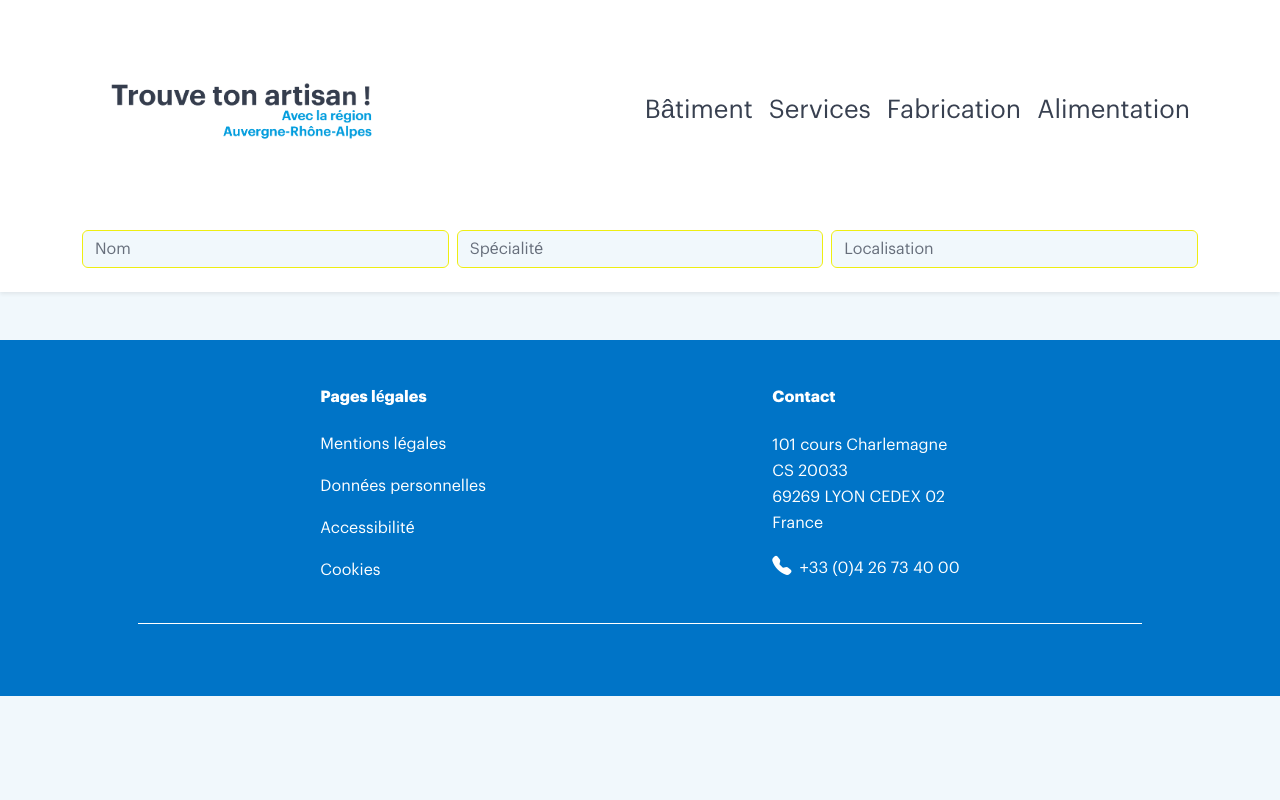
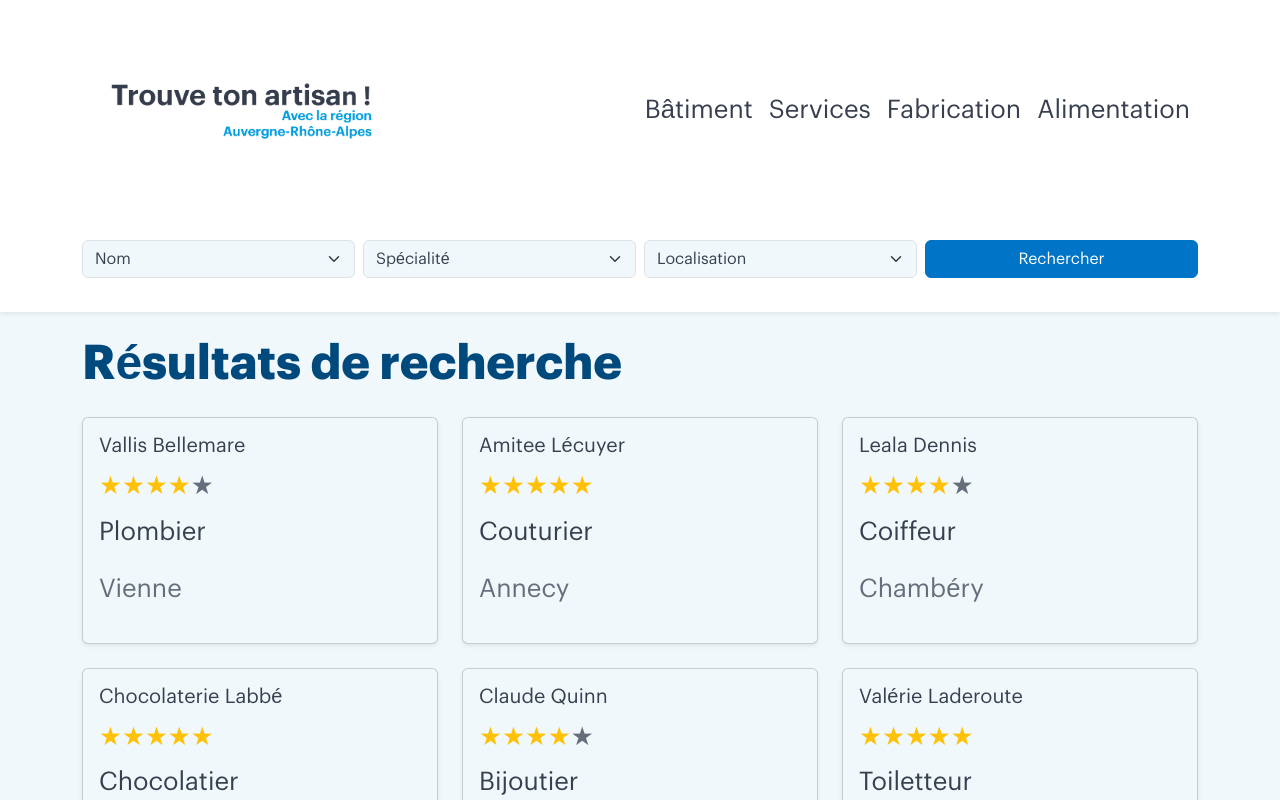
Before and after one commit to Jessie-Gautherot/Trouve-ton-artisan, an Angular app: page /resultats in a window 1280 px wide. Before the commit this address led to /. Shown: the top 800 px of the page. Built offline with nearby package versions, Linux system fonts and the light colour scheme.

Commit message:
add artisan-result

```diff
--- a/src/app/app.routes.ts
+++ b/src/app/app.routes.ts
@@ -1,10 +1,8 @@
 import { Routes } from '@angular/router';
 import { HomeComponent } from './home/home.component';
+import { ArtisanResultComponent } from './artisan-result/artisan-result.component';
 
 export const routes: Routes = [
-  {
-    path: '',
-    component: HomeComponent, // Page d’accueil
-    title: 'Accueil'
-  },
+  {path: '', component: HomeComponent, title: 'Accueil'},
+  {path: 'resultats',component: ArtisanResultComponent},
 ];
--- /dev/null
+++ b/src/app/artisan-result/artisan-result.component.html
@@ -0,0 +1,26 @@
+<div class="container my-4">
+  <h2 class="mb-4">Résultats de recherche</h2>
+
+  <div *ngIf="artisans.length === 0">
+    <p>Aucun artisan trouvé pour votre recherche.</p>
+  </div>
+
+  <div class="row gy-4">
+    <div class="col-md-4" *ngFor="let artisan of artisans">
+      <a [routerLink]="['/artisan', artisan.slug]" class="text-decoration-none text-dark">
+        <div class="card h-100 shadow-sm">
+          <div class="card-body d-flex flex-column">
+            <h5 class="card-title">{{ artisan.name }}</h5>
+            <p class="mb-1">
+              <ng-container *ngFor="let star of getStarArray(artisan.note); let i = index">
+                <span [class.text-warning]="star" [class.text-muted]="!star">★</span>
+              </ng-container>
+            </p>
+            <p class="card-text">{{ artisan.specialty }}</p>
+            <p class="text-muted mt-auto">{{ artisan.location }}</p>
+          </div>
+        </div>
+      </a>
+    </div>
+  </div>
+</div>
--- /dev/null
+++ b/src/app/artisan-result/artisan-result.component.scss
@@ -0,0 +1,8 @@
+.card {
+  transition: transform 0.2s ease;
+  cursor: pointer;
+
+  &:hover {
+    transform: scale(1.02);
+  }
+}
--- /dev/null
+++ b/src/app/artisan-result/artisan-result.component.ts
@@ -0,0 +1,41 @@
+import { Component, OnInit } from '@angular/core';
+import { CommonModule } from '@angular/common';
+import { Router } from '@angular/router';
+import { RouterModule } from '@angular/router';
+import { HttpClientModule } from '@angular/common/http';
+
+import { ArtisanService } from '../artisan.service';
+import { Artisan } from '../artisan.model';
+import { SearchService } from '../search.service';
+
+@Component({
+  selector: 'app-artisan-result',
+  standalone: true,
+  imports: [CommonModule, RouterModule, HttpClientModule],
+  templateUrl: './artisan-result.component.html',
+  styleUrls: ['./artisan-result.component.scss']
+})
+export class ArtisanResultComponent implements OnInit {
+  artisans: (Artisan & { slug: string })[] = [];
+  searchFilters = { name: '', specialty: '', location: '' };
+
+  constructor(
+    private searchService: SearchService,
+    private artisanService: ArtisanService,
+    private router: Router
+  ) {}
+
+  ngOnInit(): void {
+    this.searchService.filters$.subscribe(filters => {
+      this.searchFilters = filters;
+      this.artisanService.getFilteredArtisans(filters).subscribe(result => {
+        this.artisans = result;
+      });
+    });
+  }
+
+  getStarArray(note: string): boolean[] {
+    const rating = Math.round(parseFloat(note));
+    return Array.from({ length: 5 }, (_, i) => i < rating);
+  }
+}
--- a/src/app/artisan.service.ts
+++ b/src/app/artisan.service.ts
@@ -45,4 +45,35 @@ export class ArtisanService {
       map(artisans => artisans.find(artisan => artisan.slug === slug))
     );
   }
+
+  // Récupère les artisans d’une catégorie spécifique
+getArtisansByCategory(category: string): Observable<(Artisan & { slug: string })[]> {
+  return this.getArtisans().pipe(
+    map((artisans) =>
+      artisans.filter(
+        (artisan) =>
+          artisan.category.toLowerCase() === category.toLowerCase()
+      )
+    )
+  );
 }
+
+// Récupère les artisans correspondant à la recherche globale (nom, spécialité, ville)
+getFilteredArtisans(filters: {
+  name: string;
+  specialty: string;
+  location: string;
+}): Observable<(Artisan & { slug: string })[]> {
+  return this.getArtisans().pipe(
+    map((artisans) =>
+      artisans.filter((artisan) => {
+        const matchesName = !filters.name || artisan.name.toLowerCase().includes(filters.name.toLowerCase());
+        const matchesSpecialty = !filters.specialty || artisan.specialty.toLowerCase().includes(filters.specialty.toLowerCase());
+        const matchesLocation = !filters.location || artisan.location.toLowerCase().includes(filters.location.toLowerCase());
+
+        return matchesName && matchesSpecialty && matchesLocation;
+      })
+    )
+  );
+}
+}
--- a/src/app/header/header.component.html
+++ b/src/app/header/header.component.html
@@ -38,53 +38,59 @@
   </div>
 
   <!-- Champs de recherche -->
-<div class="container py-2 header-bottom">
+ <div class="container py-3 header-bottom">
   <form
     (ngSubmit)="onFilterChange()"
     class="row g-2 align-items-center"
+    role="search"
     aria-label="Formulaire de recherche d'artisans"
   >
-    <div class="col">
-      <label for="inputName" class="visually-hidden">Nom</label>
-      <input
-        type="text"
-        id="inputName"
-        class="form-control"
-        placeholder="Nom"
+    <div class="col-md-3">
+      <label for="nameSelect" class="form-label visually-hidden">Nom</label>
+      <select
+        id="nameSelect"
+        class="form-select"
         [(ngModel)]="name"
         name="name"
-        (ngModelChange)="onFilterChange()"
         aria-label="Filtrer par nom"
-      />
+      >
+        <option value="">Nom</option>
+        <option *ngFor="let nameOption of allNames" [value]="nameOption">{{ nameOption }}</option>
+      </select>
     </div>
 
-    <div class="col">
-      <label for="inputSpecialty" class="visually-hidden">Spécialité</label>
-      <input
-        type="text"
-        id="inputSpecialty"
-        class="form-control"
-        placeholder="Spécialité"
+    <div class="col-md-3">
+      <label for="specialtySelect" class="form-label visually-hidden">Spécialité</label>
+      <select
+        id="specialtySelect"
+        class="form-select"
         [(ngModel)]="specialty"
         name="specialty"
-        (ngModelChange)="onFilterChange()"
         aria-label="Filtrer par spécialité"
-      />
+      >
+        <option value="">Spécialité</option>
+        <option *ngFor="let spec of allSpecialties" [value]="spec">{{ spec }}</option>
+      </select>
     </div>
 
-    <div class="col">
-      <label for="inputLocation" class="visually-hidden">Localisation</label>
-      <input
-        type="text"
-        id="inputLocation"
-        class="form-control"
-        placeholder="Localisation"
+    <div class="col-md-3">
+      <label for="locationSelect" class="form-label visually-hidden">Localisation</label>
+      <select
+        id="locationSelect"
+        class="form-select"
         [(ngModel)]="location"
         name="location"
-        (ngModelChange)="onFilterChange()"
         aria-label="Filtrer par localisation"
-      />
+      >
+        <option value="">Localisation</option>
+        <option *ngFor="let loc of allLocations" [value]="loc">{{ loc }}</option>
+      </select>
+    </div>
+
+    <div class="col-md-3 text-end">
+      <button type="submit" class="btn btn-primary w-100" aria-label="Lancer la recherche">
+        Rechercher
+      </button>
     </div>
   </form>
 </div>
-</header>
--- a/src/app/header/header.component.ts
+++ b/src/app/header/header.component.ts
@@ -1,22 +1,42 @@
-import { Component } from '@angular/core';
+import { Component, OnInit } from '@angular/core';
 import { CommonModule } from '@angular/common';
+import { Router } from '@angular/router';
 import { RouterModule } from '@angular/router';
 import { FormsModule } from '@angular/forms';
-import { SearchService } from '../search.service'; // adapte le chemin si besoin
+import { HttpClientModule } from '@angular/common/http';
+
+import { SearchService } from '../search.service';
+import { ArtisanService } from '../artisan.service';
 
 @Component({
   selector: 'app-header',
   standalone: true,
-  imports: [CommonModule, RouterModule, FormsModule],
+  imports: [CommonModule, RouterModule, FormsModule, HttpClientModule],
   templateUrl: './header.component.html',
   styleUrls: ['./header.component.scss'],
 })
-export class HeaderComponent {
+export class HeaderComponent implements OnInit {
   name = '';
   specialty = '';
   location = '';
 
-  constructor(private searchService: SearchService) {}
+  allNames: string[] = [];
+  allSpecialties: string[] = [];
+  allLocations: string[] = [];
+
+  constructor(
+    private searchService: SearchService,
+    private artisanService: ArtisanService,
+    private router: Router
+  ) {}
+
+  ngOnInit(): void {
+    this.artisanService.getArtisans().subscribe(artisans => {
+      this.allNames = [...new Set(artisans.map(a => a.name))];
+      this.allSpecialties = [...new Set(artisans.map(a => a.specialty))];
+      this.allLocations = [...new Set(artisans.map(a => a.location))];
+    });
+  }
 
   onFilterChange(): void {
     this.searchService.updateFilters({
@@ -24,5 +44,8 @@ export class HeaderComponent {
       specialty: this.specialty,
       location: this.location,
     });
+
+    // Après mise à jour, navigue vers la page des résultats
+    this.router.navigate(['/resultats']);
   }
 }
```
Also changed, not shown: 1 other file (tests, documents, lock files or other folders).
